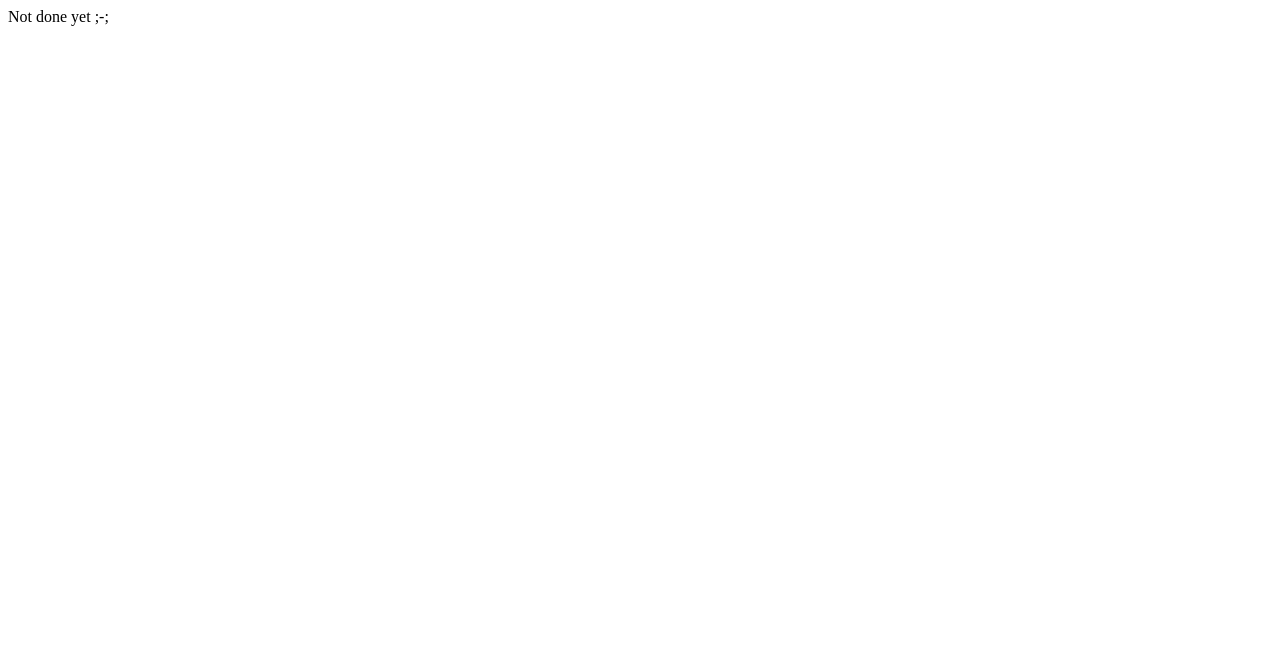
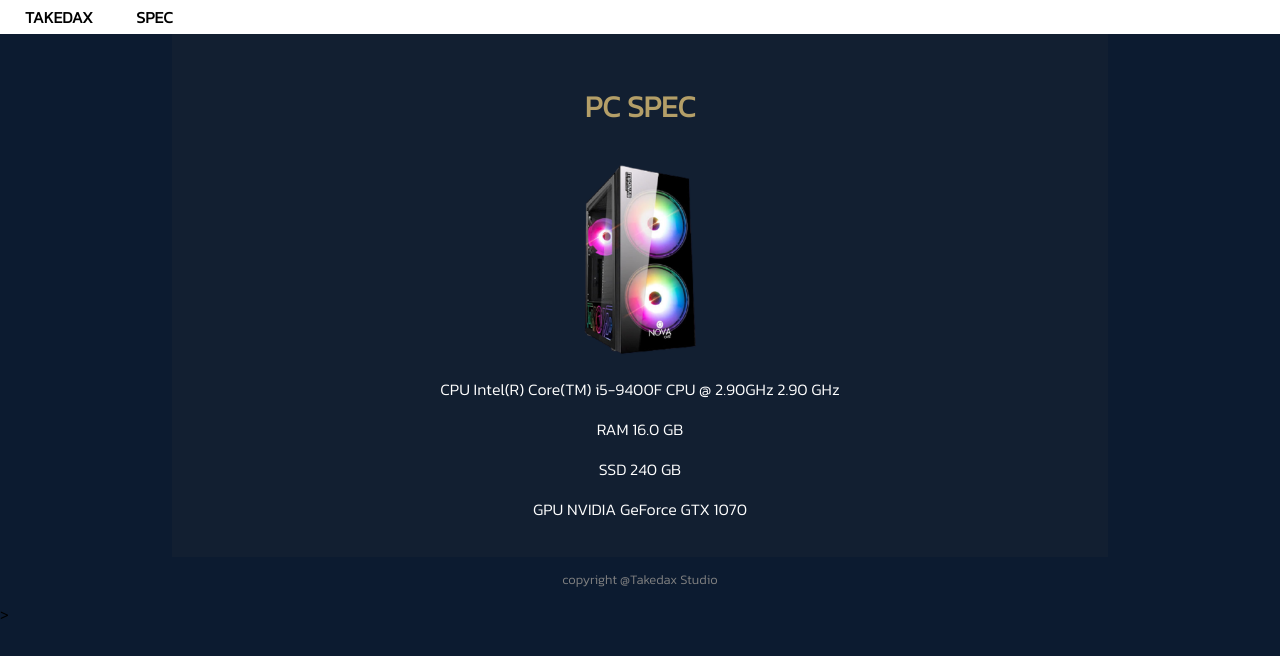
Before and after one commit to Takedaxz/Takedax-Studio, a plain HTML site: page mycontact.html in a window 1280 px wide. Drawn offline with Linux system fonts and the light colour scheme.

Commit message:
Update mycontact.html

```diff
--- a/mycontact.html
+++ b/mycontact.html
@@ -1 +1,39 @@
-Not done yet ;-;
+<html>
+
+<head>
+    <title>Takedax Studio</title>
+    <link rel="preconnect" href="https://fonts.googleapis.com">
+    <link rel="preconnect" href="https://fonts.gstatic.com" crossorigin>
+    <link href="https://fonts.googleapis.com/css2?family=Kanit:wght@300&display=swap" rel="stylesheet">
+    <link href="decor.css" rel="stylesheet">
+</head>
+
+<body>
+    <header>
+        <a href="index.html" class="main">TAKEDAX</a>
+        <a href="mycontact.html" class="spec">SPEC</a>
+    </header>
+    <center>
+        <div style="background-color: #121f31; width:70%; padding:20px;">
+            <p style="color:rgb(180, 159, 104); font-weight: bold; font-size: 30px;">PC SPEC</p>
+            <img src="https://github.com/Takedaxz/Takedax-Studio/blob/main/picsture/PC.png?raw=true" style="width:30%">
+            <div style="color:white;">
+                <p>CPU Intel(R) Core(TM) i5-9400F CPU @ 2.90GHz 2.90 GHz</p>
+                <p>RAM 16.0 GB</p>
+                <p>SSD 240 GB</p>
+                <p>GPU NVIDIA GeForce GTX 1070</p>
+            </div>
+        </div>
+        <footer>
+            <p style="color:grey;font-size: 13px;">copyright @Takedax Studio</p>
+        </footer>
+    </center>
+
+
+</body>
+
+
+
+
+
+</html>>
```
